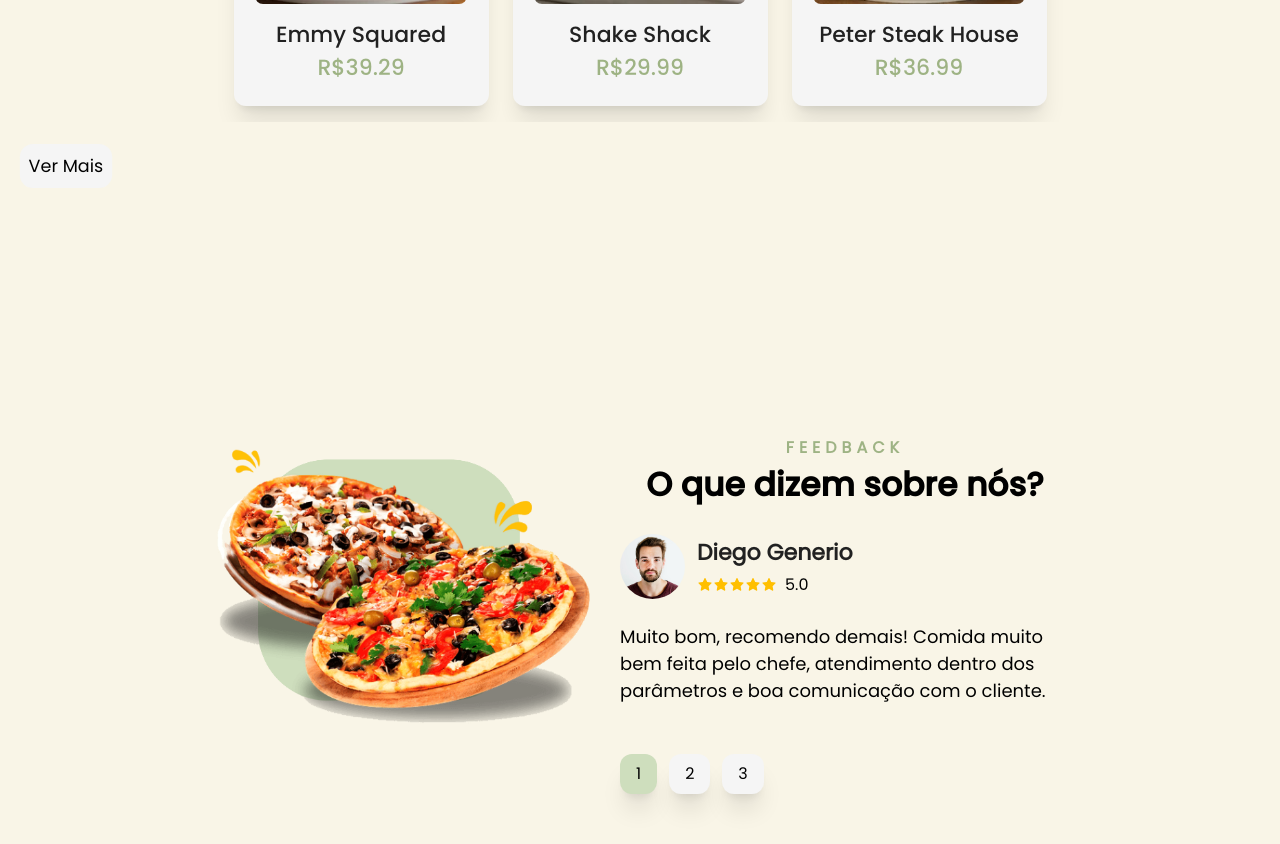
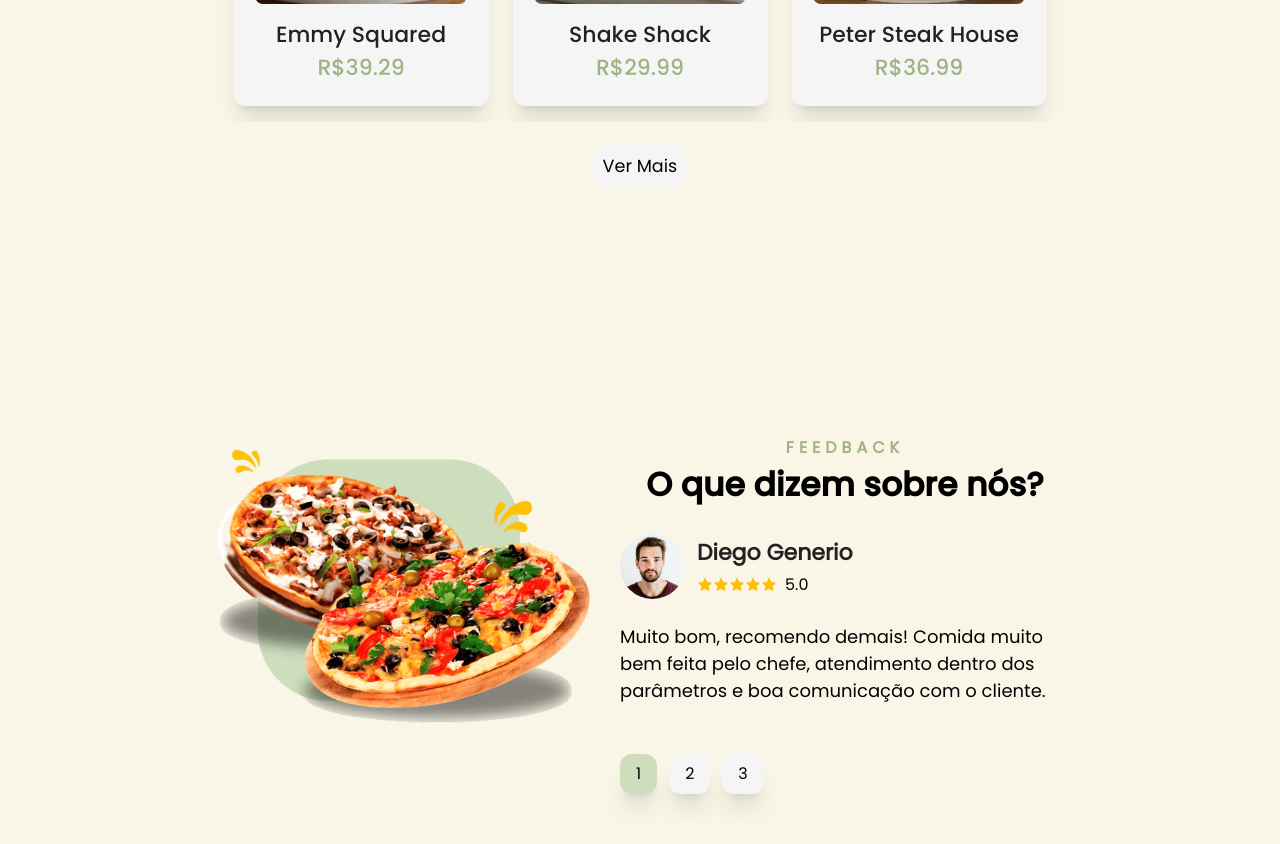
Before and after one commit to hiagoCf19/HRest-React, a React (Vite) app: page /home in a window 1280 px wide. Shown: the part 2260-3104 px from the top of the page. Built offline with nearby package versions, Linux system fonts and the light colour scheme.

Commit message:
04 de outubro ás 22:28

```diff
--- a/src/Components/Cardapio/CardapioComponent.jsx
+++ b/src/Components/Cardapio/CardapioComponent.jsx
@@ -266,11 +266,13 @@ const CardapioComponent = () => {
 
         </div>
         {/* BOTÃO VER MAIS */}
-        <div className="flex justify-center p-6 hidden sm:block">
-          <button className={`bg-[#f5f5f5] p-2 rounded-xl scale-110 hover:shadow-xl hover:bg-colorPrimary hover:text-colorText ${tirar === null ? null : 'hidden'} `}
-            onClick={() => setTirar('removido')}
-          >Ver Mais
-          </button>
+        <div className="hidden sm:block">
+          <div className="flex justify-center p-6 ">
+            <button className={`bg-[#f5f5f5] p-2 rounded-xl scale-110 hover:shadow-xl hover:bg-colorPrimary hover:text-colorText ${tirar === null ? null : 'hidden'} `}
+              onClick={() => setTirar('removido')}
+            >Ver Mais
+            </button>
+          </div>
         </div>
       </section >
 
```
